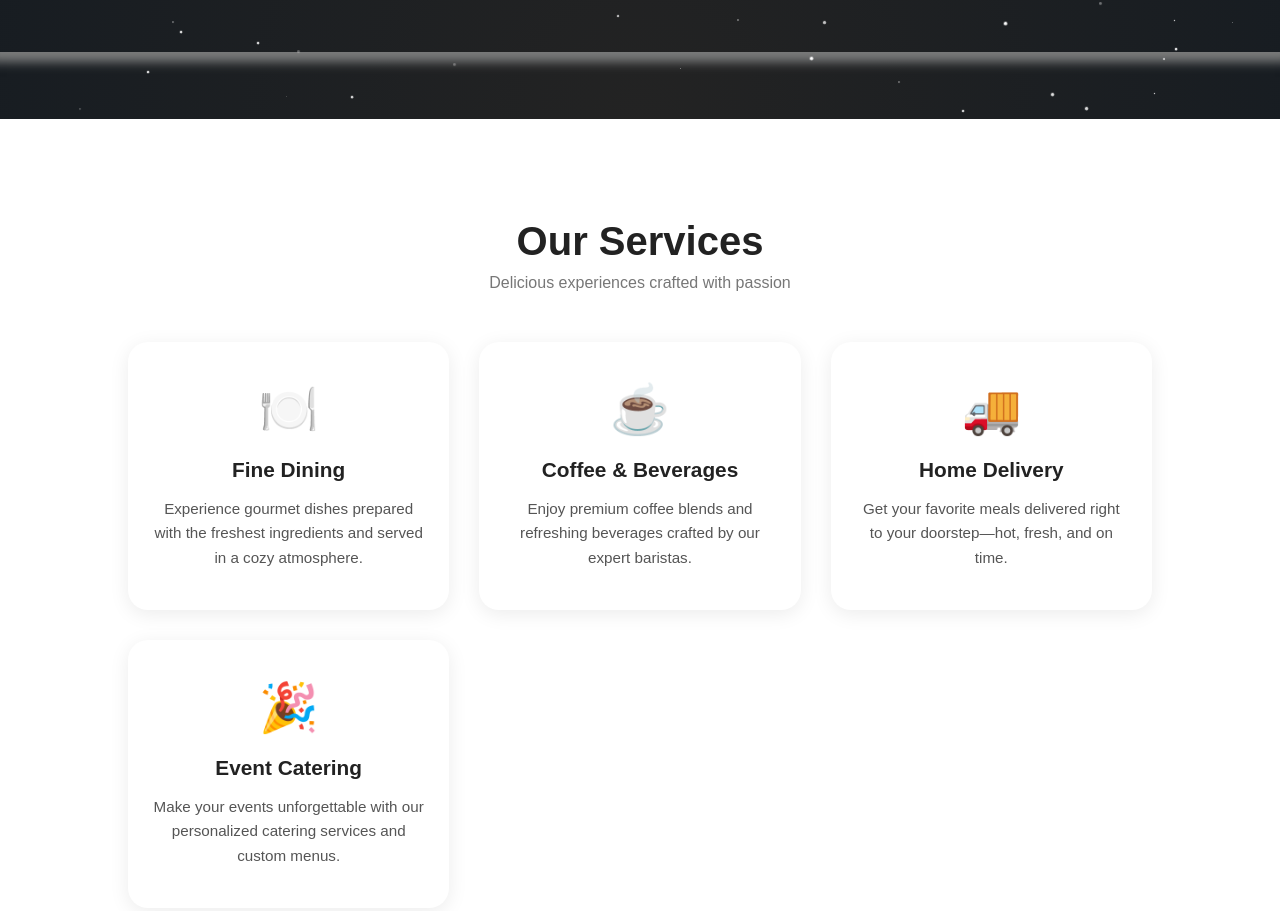
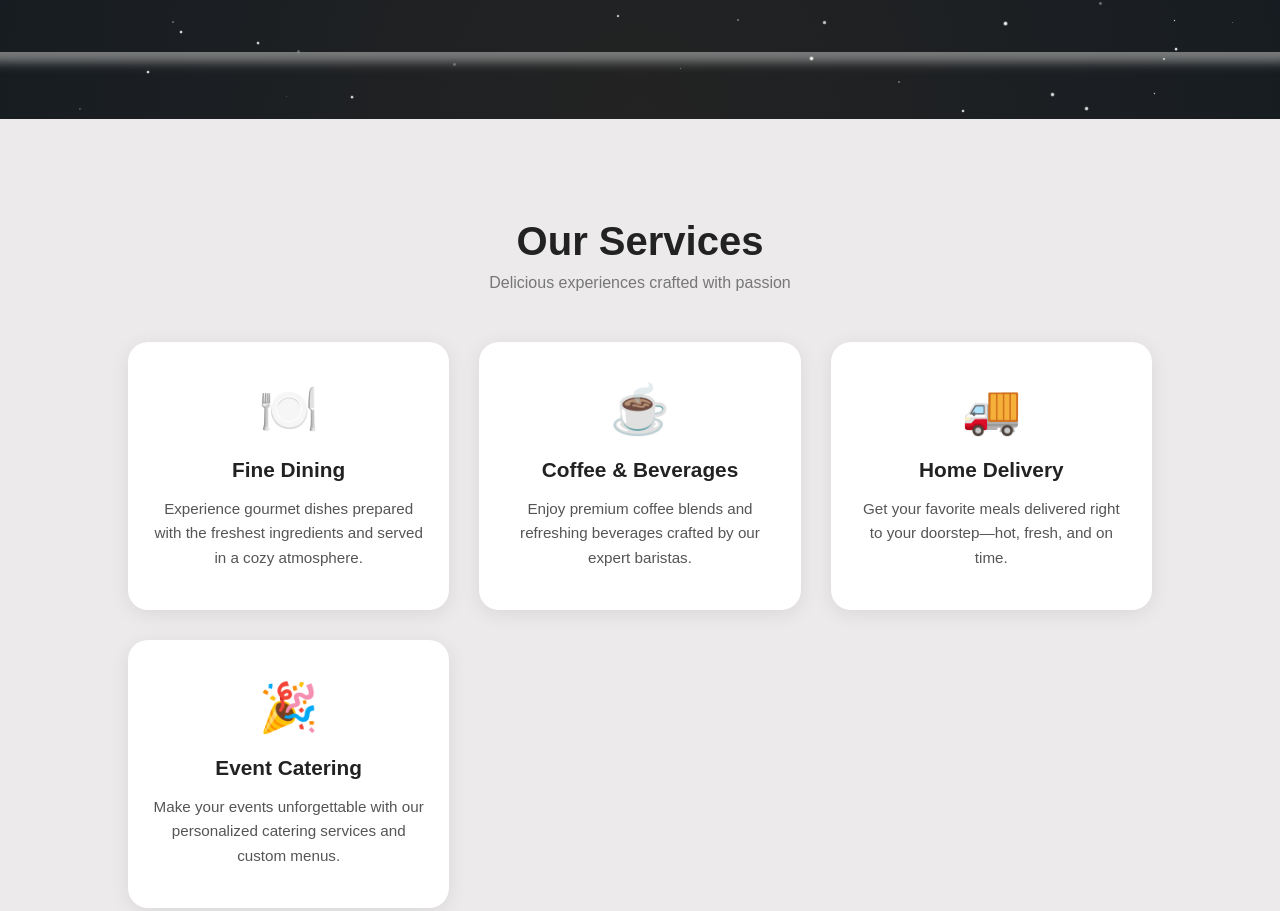
Before and after one commit to Shawon986/EUREKA_Website, a plain HTML site: page service.html in a window 1280 px wide. Shown: the part 681-1592 px from the top of the page. Drawn offline with nearby package versions, Linux system fonts and the light colour scheme.

Commit message:
service section done

```diff
--- a/service.css
+++ b/service.css
@@ -248,7 +248,7 @@
     section.services {
       padding: 100px 10%;
       text-align: center;
-      background: #fff;
+      background: #eceaea;
     }
 
     .services h2 {
```
